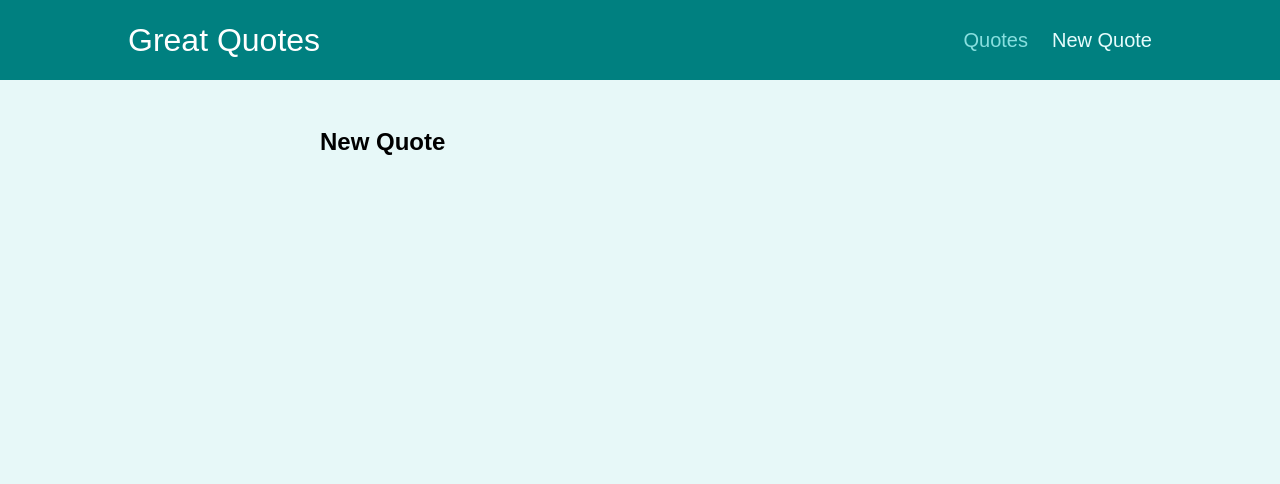
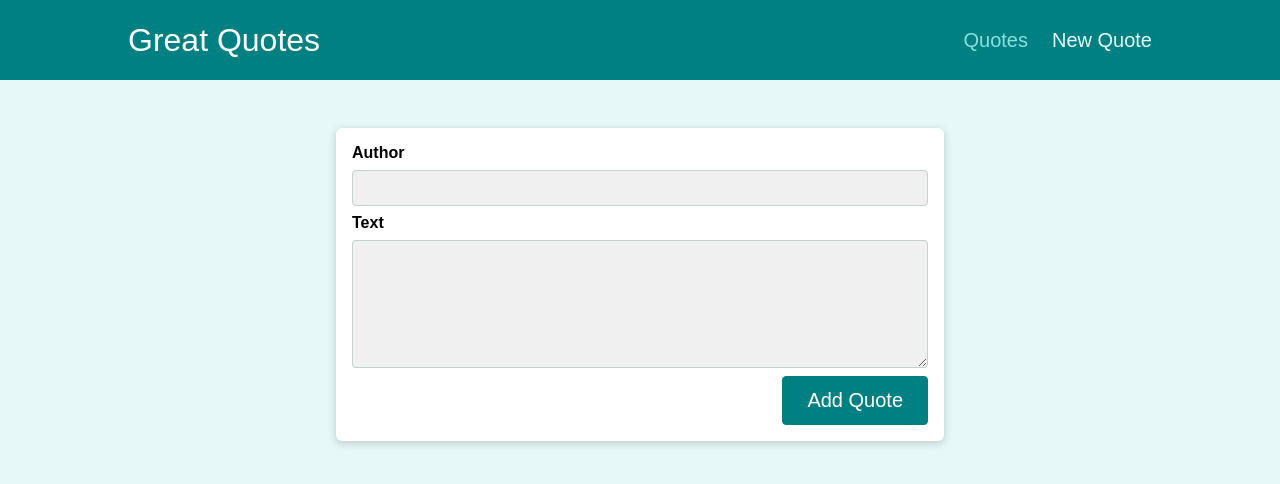
Before and after one commit to Almsrr/great-quotes, a React (Create React App) app: page /new-quote in a window 1280 px wide. Shown: the top 484 px of the page. Built offline with nearby package versions, Linux system fonts and the light colour scheme.

Commit message:
add new quote form

```diff
--- a/src/pages/NewQuote.js
+++ b/src/pages/NewQuote.js
@@ -1,7 +1,12 @@
+import QuoteForm from "../components/quotes/QuoteForm";
+
 function NewQuote() {
+  const addQuoteHandler = (quote) => {
+    console.log(quote);
+  };
   return (
     <section>
-      <h1>New Quote</h1>
+      <QuoteForm onAddQuote={addQuoteHandler} />
     </section>
   );
 }
```
